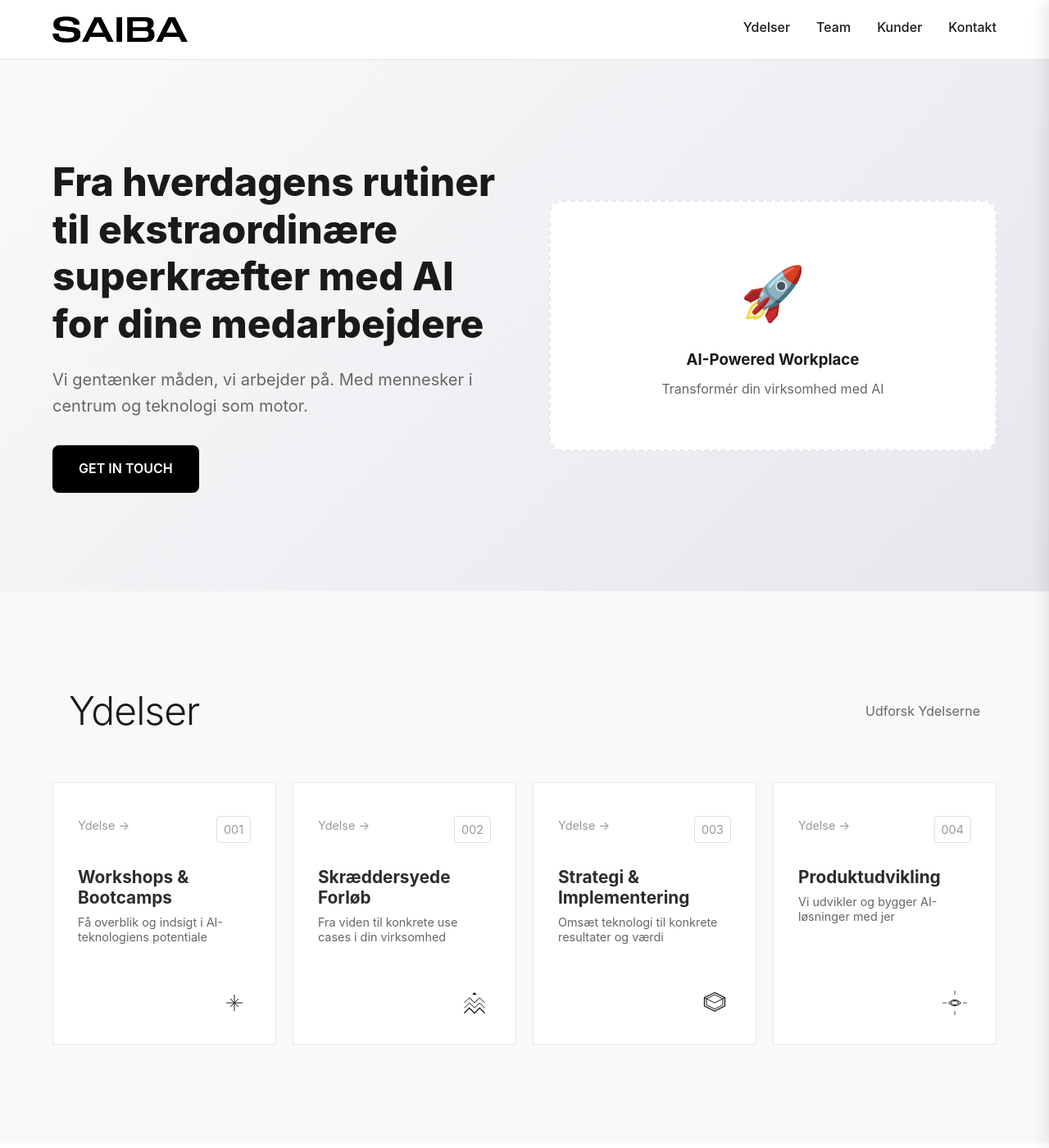
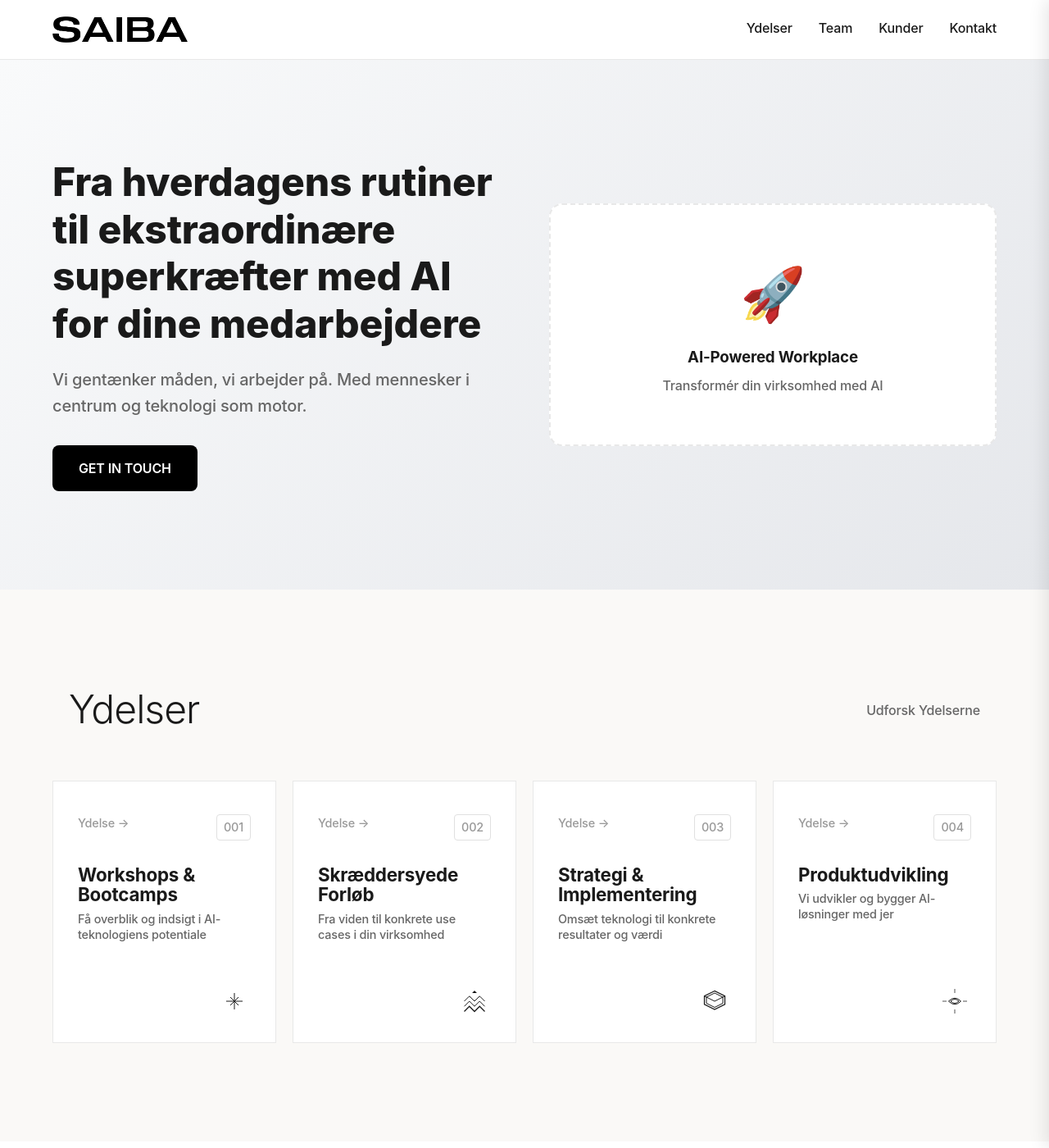
Before and after one commit to b4ltasar/saibaweb, a Jekyll site: the page built from index.html, in a window 1280 px wide and 1400 px high. Shown: the whole window at 82% size. Built offline with Jekyll 4.4.1, drawn with Linux system fonts in a browser that asks for light colours; some web fonts are replaced.

Commit message:
Refine typography to match Darker Grotesque reference style
TYPOGRAPHY REFINEMENTS:
- Section titles: font-weight 800, tighter letter-spacing (-0.03em), tighter line-height (1.05)
- CTA buttons: font-weight 700, uppercase, increased letter-spacing (0.05em)
- Service card titles: font-weight 700, larger size (1.4rem), tighter spacing
- AI facts title: font-weight 600, larger size (2.4rem), tighter letter-spacing
- Body text: font-weight 500, tighter line-height (1.5), negative letter-spacing

All typography now follows the bold, condensed aesthetic of the Darker Grotesque reference slides for maximum brand consistency.

```diff
--- a/assets/css/main.css
+++ b/assets/css/main.css
@@ -1,4 +1,4 @@
-@import url('https://fonts.googleapis.com/css2?family=Darker+Grotesque:wght;400;500;600;700;800;900&display=swap');
+@import url('https://fonts.googleapis.com/css2?family=Poppins:wght@300;400;500;600;700&display=swap');
 
 /* Reset & Base */
 * {
@@ -41,9 +41,10 @@ body {
   font-family: 'Darker Grotesque', -apple-system, BlinkMacSystemFont, 'Segoe UI', sans-serif;
   color: var(--text);
   background: var(--bg);
-  line-height: 1.6;
-  font-weight: 400;
+  line-height: 1.5;
+  font-weight: 500;
   transition: background 0.3s ease;
+  letter-spacing: -0.01em;
 }
 
 .dark-mode body {
@@ -327,11 +328,11 @@ body {
 .clients-title,
 .ai-facts-section-title {
   font-size: 3rem;
-  font-weight: 600;
+  font-weight: 800;
   color: var(--text);
   margin: 0 0 60px 0;
-  letter-spacing: -0.02em;
-  line-height: 1.1;
+  letter-spacing: -0.03em;
+  line-height: 1.05;
   text-align: left;
 }
 
@@ -362,7 +363,7 @@ body {
 .clients-cta {
   color: var(--text);
   text-decoration: none;
-  font-weight: 500;
+  font-weight: 700;
   font-size: 1rem;
   display: flex;
   align-items: center;
@@ -370,6 +371,8 @@ body {
   transition: all 0.3s ease;
   position: relative;
   padding-bottom: 4px;
+  text-transform: uppercase;
+  letter-spacing: 0.05em;
 }
 
 .services-cta::after,
@@ -521,11 +524,12 @@ body {
 }
 
 .service-title {
-  font-size: 1.3rem;
+  font-size: 1.4rem;
   font-weight: 700;
-  color: #2c2c2c;
+  color: var(--text);
   margin: 0 0 8px 0;
-  line-height: 1.2;
+  line-height: 1.1;
+  letter-spacing: -0.01em;
 }
 
 .service-description {
@@ -741,12 +745,12 @@ body {
 }
 
 .ai-facts-title {
-  font-size: 2.2rem;
-  font-weight: 400;
+  font-size: 2.4rem;
+  font-weight: 600;
   color: var(--text);
   margin: 0 0 40px 0;
-  letter-spacing: -0.01em;
-  line-height: 1.2;
+  letter-spacing: -0.02em;
+  line-height: 1.1;
   text-align: left;
   position: relative;
   z-index: 10;
```
